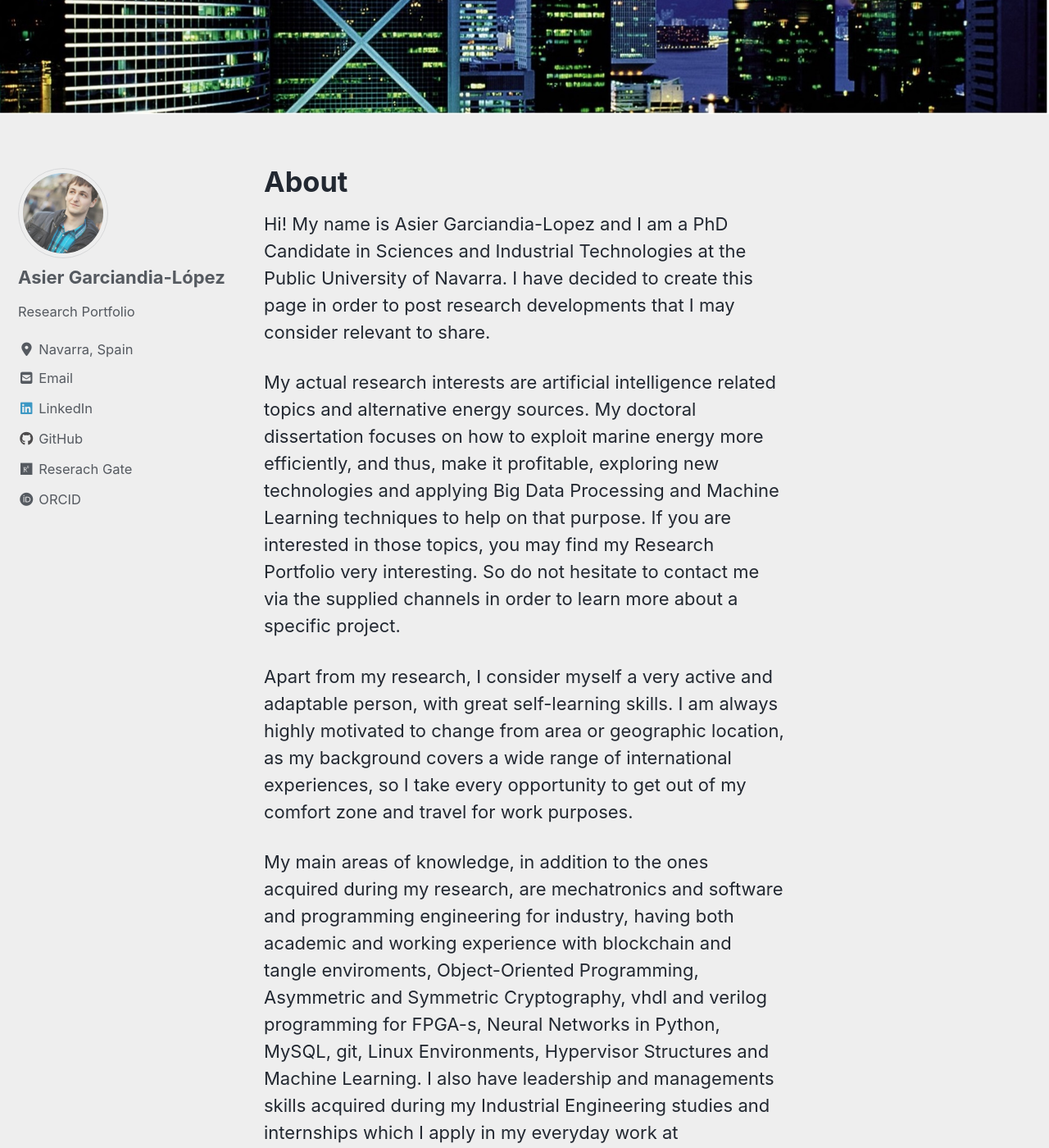
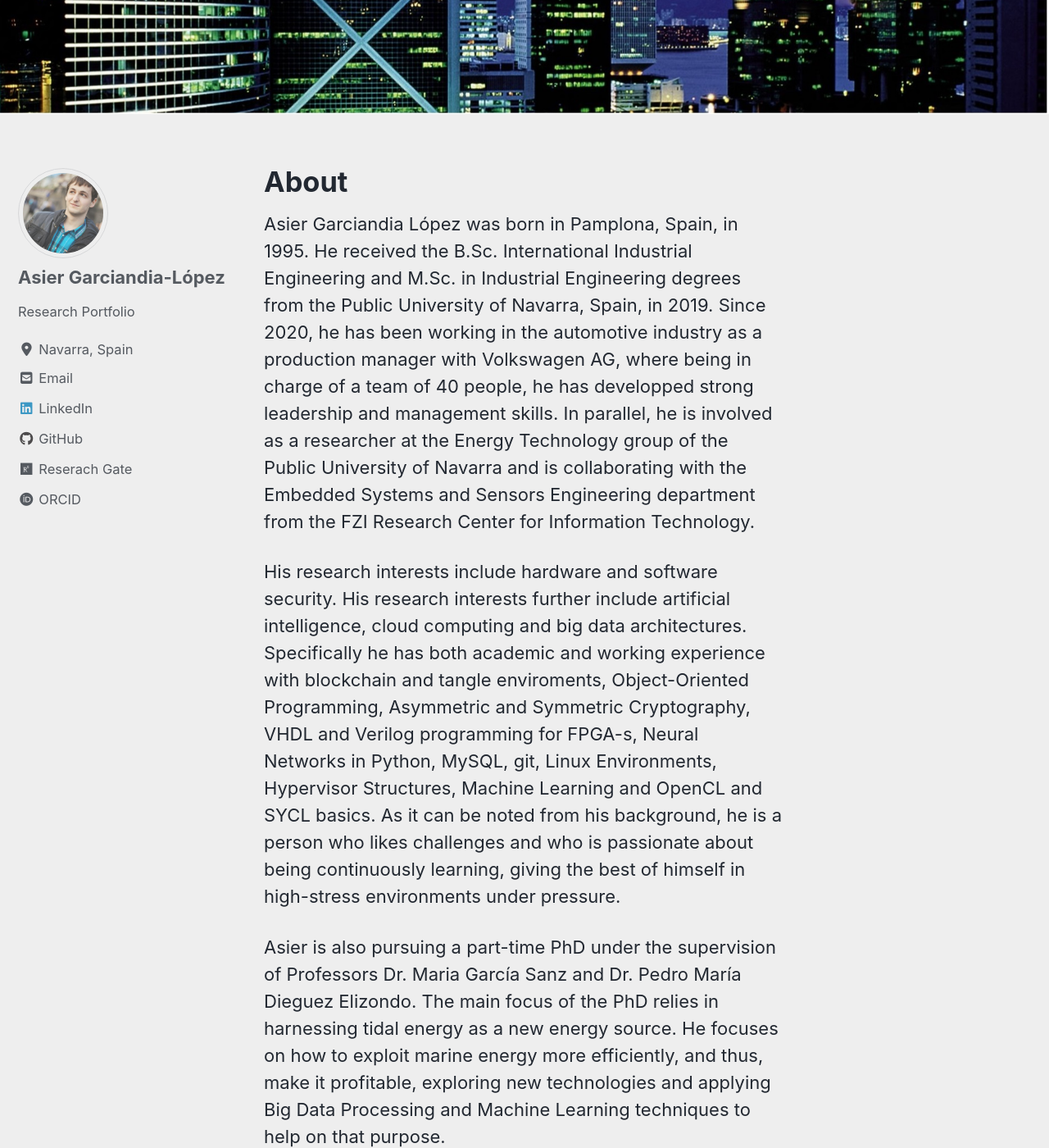
Before and after one commit to garciand/garciand.github.io, a Jekyll site: the page built from _pages/about.md, in a window 1280 px wide and 1400 px high, scrolled down 353 px. Shown: the whole window at 82% size. Built offline with Jekyll 4.4.1, drawn with Linux system fonts in a browser that asks for light colours; cached includes are drawn as plain includes; nearby versions of some CDN libraries; some of the changed text lies outside the part shown.

Commit message:
Modifications

```diff
--- a/_config.yml
+++ b/_config.yml
@@ -20,7 +20,7 @@ title                    : "Asier Garciandia-López"
 title_separator          : "-"
 subtitle                 : Industrial Engineer
 name                     : "Asier Garciandia-López"
-description              : "Research Portfoilo"
+description              : "Personal Portfoilo"
 url                      : # the base hostname & protocol for your site e.g. "https://mmistakes.github.io"
 baseurl                  : # the subpath of your site, e.g. "/blog"
 repository               :  garciand/garciand.github.io
--- a/_data/navigation.yml
+++ b/_data/navigation.yml
@@ -2,7 +2,7 @@
 main:
   - title: "About"
     url: /about/
-  - title: "Doctoral Dissertation"
+  - title: "PhD Research"
     url: /phdresults/
   # - title: "About"
   #   url: https://mmistakes.github.io/minimal-mistakes/about/
--- a/_pages/about.md
+++ b/_pages/about.md
@@ -4,13 +4,10 @@ permalink: /about/
 header:
   image: "/images/about_image.jpg"
 ---
+Asier Garciandia López was born in Pamplona, Spain, in 1995. He received the B.Sc. International Industrial Engineering and M.Sc. in Industrial Engineering degrees from the Public University of Navarra, Spain, in 2019. Since 2020, he has been working in the automotive industry as a production manager with Volkswagen AG, where being in charge of a team of 40 people, he has developped strong leadership and management skills. In parallel, he is involved as a researcher at the Energy Technology group of the Public University of Navarra and is collaborating with the Embedded Systems and Sensors Engineering department from the FZI Research Center for Information Technology.
 
-Hi! My name is Asier Garciandia-Lopez and I am a PhD Candidate in Sciences and Industrial Technologies at the Public University of Navarra. I have decided to create this page in order to post research developments that I may consider relevant to share.
+His research interests include hardware and software security. His research interests further include artificial intelligence, cloud computing and big data architectures. Specifically he has both academic and working experience with blockchain and tangle enviroments, Object-Oriented Programming, Asymmetric and Symmetric Cryptography, VHDL and Verilog programming for FPGA-s, Neural Networks in Python, MySQL, git, Linux Environments, Hypervisor Structures, Machine Learning and OpenCL and  SYCL basics. As it can be noted from his background, he is a person who likes challenges and who is passionate about being continuously learning, giving the best of himself in high-stress environments under pressure.
 
-My actual research interests are artificial intelligence related topics and alternative energy sources. My doctoral dissertation focuses on how to exploit marine energy more efficiently, and thus, make it profitable, exploring new technologies and applying Big Data Processing and Machine Learning techniques to help on that purpose. If you are interested in those topics, you may find my Research Portfolio very interesting. So do not hesitate to contact me via the supplied channels in order to learn more about a specific project.
-
-Apart from my research, I consider myself a very active and adaptable person, with great self-learning skills. I am always highly motivated to change from area or geographic location, as my background covers a wide range of international experiences, so I take every opportunity to get out of my comfort zone and travel for work purposes.
-
-My main areas of knowledge, in addition to the ones acquired during my research, are mechatronics and software and programming engineering for industry, having both academic and working experience with blockchain and tangle enviroments, Object-Oriented Programming, Asymmetric and Symmetric Cryptography, vhdl and verilog programming for FPGA-s, Neural Networks in Python, MySQL, git, Linux Environments, Hypervisor Structures and Machine Learning. I also have leadership and managements skills acquired during my Industrial Engineering studies and internships which I apply in my everyday work at Volkswagen AG.
+Asier is also pursuing a part-time PhD under the supervision of Professors Dr. Maria García Sanz and Dr. Pedro María Dieguez Elizondo. The main focus of the PhD relies in harnessing tidal energy as a new energy source.  He focuses on how to exploit marine energy more efficiently, and thus, make it profitable, exploring new technologies and applying Big Data Processing and Machine Learning techniques to help on that purpose.
 
 I hope you find the site interesting, whether you are an experienced researcher or a simple engineering student, as I am most happy to know that I bring something to the world. If I could describe myself in one sentence, I would undoubtedly choose the famous quote from Steve Jobs "If today were the last day of your life, would you want to do what you are about to do today?"
```
